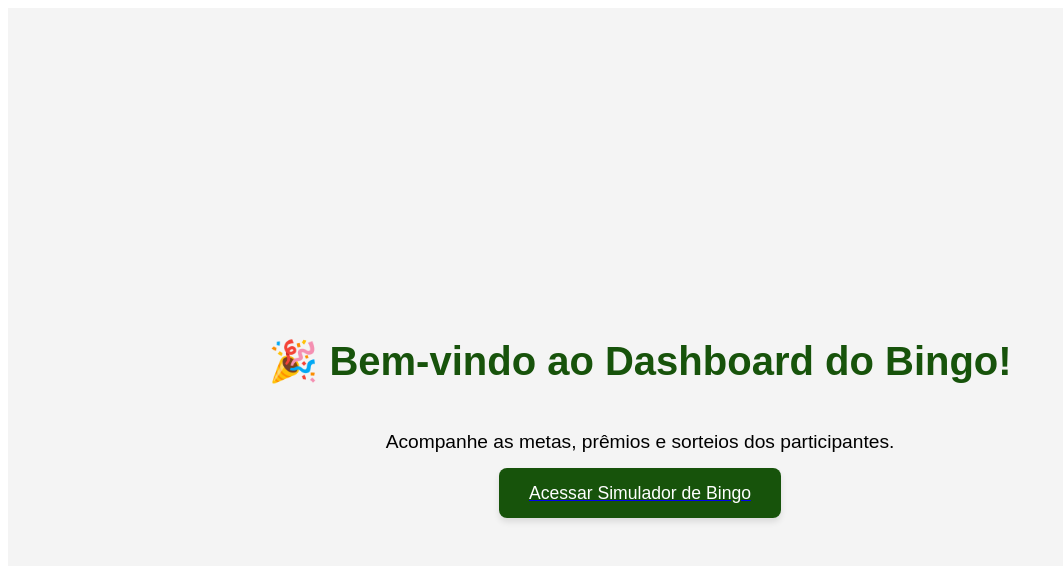
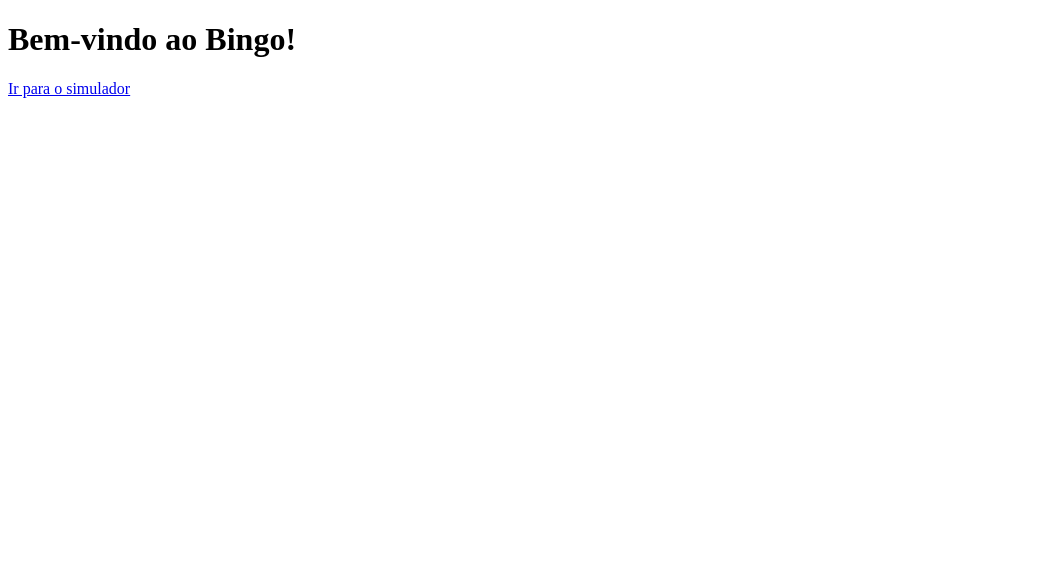
Before and after one commit to blinbingo/bingo, a Next.js app: page / in a window 1280 px wide. Shown: the top 566 px of the page, without its empty margins (0-1063 px from the left). Built offline with nearby package versions, Linux system fonts and the light colour scheme.

Commit message:
Update index.js

```diff
--- a/pages/index.js
+++ b/pages/index.js
@@ -1,35 +1,8 @@
-// pages/index.js
-import Link from 'next/link';
-
 export default function Home() {
   return (
-    <div style={{
-      display: 'flex',
-      flexDirection: 'column',
-      alignItems: 'center',
-      justifyContent: 'center',
-      minHeight: '100vh',
-      backgroundColor: '#f4f4f4',
-      fontFamily: 'Arial, sans-serif'
-    }}>
-      <h1 style={{ color: '#17530b', fontSize: '2.5rem' }}>🎉 Bem-vindo ao Dashboard do Bingo!</h1>
-      <p style={{ fontSize: '1.2rem', marginBottom: '30px' }}>
-        Acompanhe as metas, prêmios e sorteios dos participantes.
-      </p>
-
-      <Link href="/simulador">
-        <a style={{
-          backgroundColor: '#17530b',
-          color: 'white',
-          padding: '15px 30px',
-          borderRadius: '8px',
-          textDecoration: 'none',
-          fontSize: '1.1rem',
-          boxShadow: '0 4px 6px rgba(0,0,0,0.1)'
-        }}>
-          Acessar Simulador de Bingo
-        </a>
-      </Link>
+    <div>
+      <h1>Bem-vindo ao Bingo!</h1>
+      <a href="/simulador">Ir para o simulador</a>
     </div>
   );
 }
```
